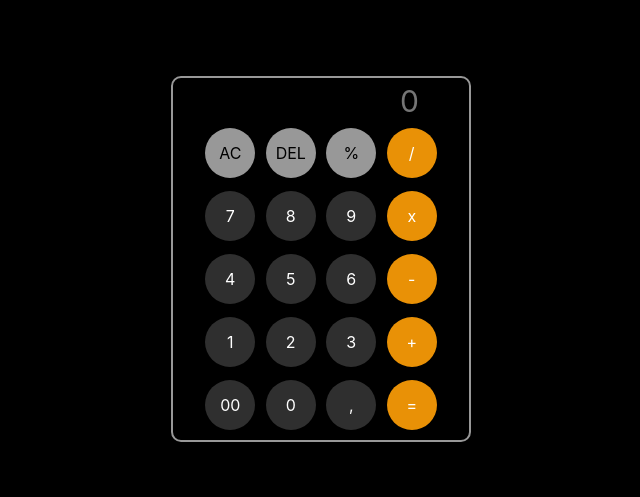
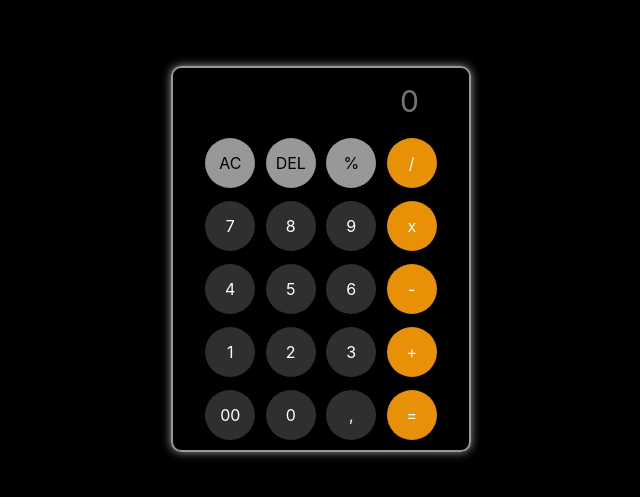
Before and after one commit to GianBrignani00/Calculadora-IPHN, a plain HTML site: page index.html in a window 1280 px wide. Shown: the part 141-638 px from the top of the page, without its empty margins (319-959 px from the left). Drawn offline with nearby package versions, Linux system fonts and the light colour scheme.

Commit message:
four commit

```diff
--- a/estilos.css
+++ b/estilos.css
@@ -7,16 +7,18 @@ body{
 }
 
 .container{
+    width: 300px;
     border: 2px solid #989898;
     border-radius: 10px;
     text-align: center;
-    width: 300px;
+    box-shadow: 0px 0px 10px #989898;
 }
 
 input{
     text-align: right;
     background-color: transparent;
     width: 200px;
+    margin: 10px;
     border: none;
     color: white;
     font-size: 30px;
```
